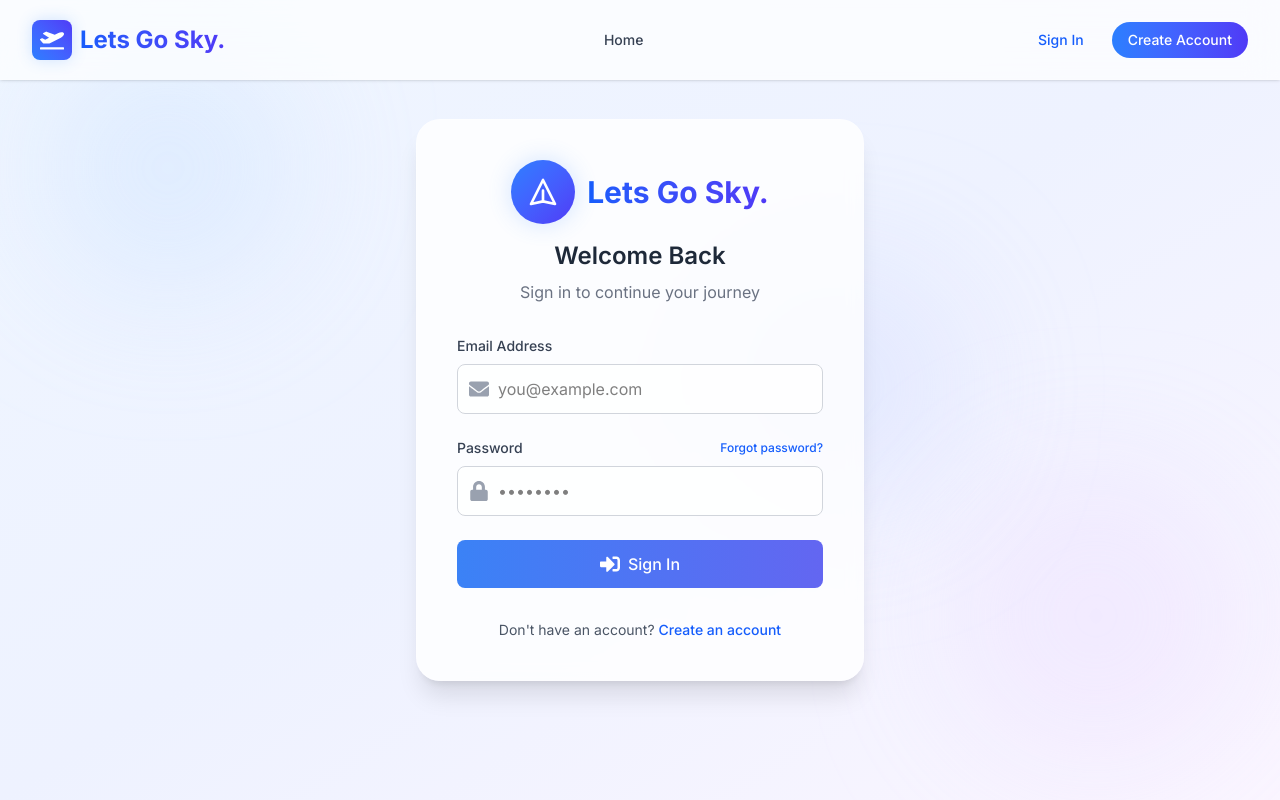
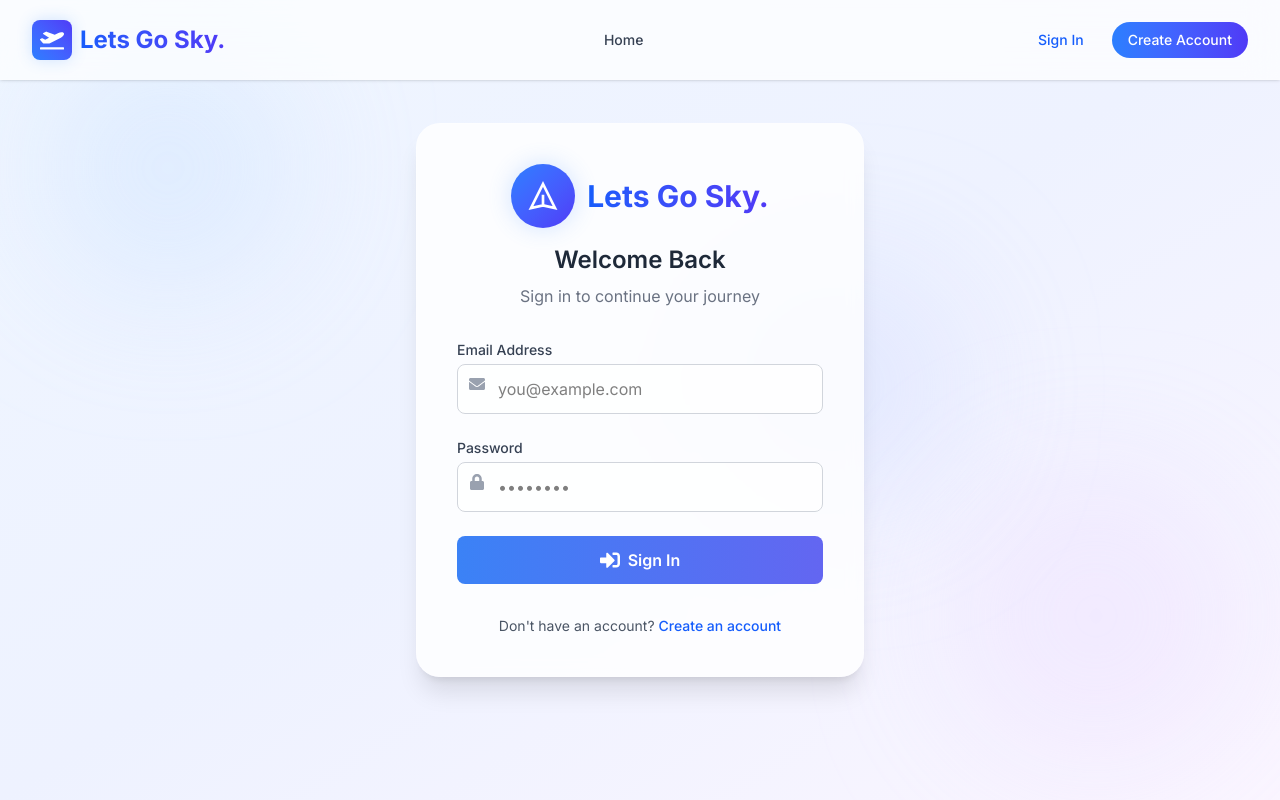
Before and after one commit to bansal-samarth/Lets-Go-Sky, a Next.js app in the folder client/: page /login in a window 1280 px wide. Shown: the top 800 px of the page. Built offline with nearby package versions, Linux system fonts and the light colour scheme.

Commit message:
fixed login 2

```diff
--- a/client/src/app/login/page.tsx
+++ b/client/src/app/login/page.tsx
@@ -1,25 +1,58 @@
+// src/app/login/page.tsx
 "use client";
 
-import React, { useState, useContext, FormEvent, Suspense } from 'react';
+import React, { useState, useContext, FormEvent, Suspense, lazy } from 'react';
 import { useRouter, useSearchParams } from 'next/navigation';
 import Link from 'next/link';
 import { motion } from 'framer-motion';
 import { AuthContext } from '../../context/AuthContext';
-import { FaEnvelope, FaLock, FaSignInAlt, FaSpinner } from 'react-icons/fa';
+import { FaEnvelope, FaLock, FaSignInAlt, FaSpinner, FaExclamationCircle } from 'react-icons/fa';
 
-// This component will use the search params hook
-function LoginForm({ from }: { from: string }) {
-  const [email, setEmail] = useState('');
+// Lazy-load the inner form so Suspense can catch the useSearchParams call
+const LoginForm = lazy(() => Promise.resolve({ default: InnerLoginForm }));
+
+export default function LoginPage() {
+  return (
+    <div className="min-h-screen w-full bg-gradient-to-br from-blue-50 via-indigo-50 to-purple-50 flex items-center justify-center p-4 relative overflow-hidden">
+      {/* Background blobs */}
+      <div className="absolute inset-0 z-0">
+        <div className="absolute top-10 left-10 w-64 h-64 bg-blue-200 rounded-full mix-blend-multiply filter blur-3xl opacity-30" />
+        <div className="absolute bottom-10 right-10 w-72 h-72 bg-purple-200 rounded-full mix-blend-multiply filter blur-3xl opacity-30" />
+        <div className="absolute top-1/3 right-1/4 w-60 h-60 bg-indigo-200 rounded-full mix-blend-multiply filter blur-3xl opacity-30" />
+      </div>
+
+      {/* Suspense boundary around the part that calls useSearchParams */}
+      <Suspense
+        fallback={
+          <div className="z-10 flex items-center justify-center">
+            <div className="animate-spin h-12 w-12 rounded-full border-t-4 border-blue-500" />
+          </div>
+        }
+      >
+        <LoginForm />
+      </Suspense>
+    </div>
+  );
+}
+
+// We define the inner form in the same file.
+// Because page.tsx is already "use client", this component can use hooks freely.
+function InnerLoginForm() {
+  const [email, setEmail]       = useState('');
   const [password, setPassword] = useState('');
-  const authContext = useContext(AuthContext);
-  const router = useRouter();
+  const authContext             = useContext(AuthContext);
+  const router                  = useRouter();
+  const searchParams            = useSearchParams();
+  const from                    = searchParams.get('from') || '/';
 
-  if (!authContext) return <div>Error: AuthContext not found.</div>;
+  if (!authContext) {
+    return <div className="p-4 bg-red-100 text-red-700 rounded">Error: AuthContext not found.</div>;
+  }
   const { login, authError, loading: authOpLoading, setAuthError } = authContext;
 
   const handleSubmit = async (e: FormEvent<HTMLFormElement>) => {
     e.preventDefault();
-    if (setAuthError) setAuthError(null);
+    setAuthError?.(null);
     const success = await login(email, password);
     if (success) router.replace(from);
   };
@@ -34,6 +67,7 @@ function LoginForm({ from }: { from: string }) {
       variants={fadeIn}
       transition={{ duration: 0.5 }}
     >
+      {/* Header */}
       <div className="text-center mb-8">
         <motion.div
           className="flex items-center justify-center"
@@ -42,9 +76,9 @@ function LoginForm({ from }: { from: string }) {
           transition={{ duration: 0.5, delay: 0.2 }}
         >
           <div className="relative">
-            <div className="absolute inset-0 bg-blue-500 rounded-full blur-md opacity-20"></div>
+            <div className="absolute inset-0 bg-blue-500 rounded-full blur-md opacity-20" />
             <div className="relative bg-gradient-to-br from-blue-500 to-indigo-600 text-white p-4 rounded-full">
-              <svg xmlns="http://www.w3.org/2000/svg" className="h-8 w-8" viewBox="0 0 24 24" fill="none" stroke="currentColor" strokeWidth="2" strokeLinecap="round" strokeLinejoin="round">
+              <svg xmlns="http://www.w3.org/2000/svg" className="h-8 w-8" viewBox="0 0 24 24" fill="none" stroke="currentColor" strokeWidth="2">
                 <path d="M12 19l9 2-9-18-9 18 9-2zm0 0v-8" />
               </svg>
             </div>
@@ -57,118 +91,74 @@ function LoginForm({ from }: { from: string }) {
         <p className="mt-2 text-gray-500">Sign in to continue your journey</p>
       </div>
 
+      {/* Auth error */}
       {authError && (
-        <div className="mb-6 bg-red-50 border-l-4 border-red-400 p-4 rounded-lg">
-          <div className="flex items-center">
-            <svg className="h-5 w-5 text-red-400 mr-3" viewBox="0 0 20 20" fill="currentColor">
-              <path fillRule="evenodd" d="M10 18a8 8 0 100-16 8 8 0 000 16zM8.707 7.293a1 1 0 00-1.414 1.414L8.586 10l-1.293 1.293a1 1 0 101.414 1.414L10 11.414l1.293 1.293a1 1 0 001.414-1.414L11.414 10l1.293-1.293a1 1 0 00-1.414-1.414L10 8.586 8.707 7.293z" clipRule="evenodd" />
-            </svg>
-            <span className="text-sm text-red-600">{authError}</span>
-          </div>
+        <div className="mb-6 bg-red-50 border-l-4 border-red-400 p-4 rounded-lg flex items-center text-red-600">
+          <FaExclamationCircle className="h-5 w-5 mr-2" />
+          <span>{authError}</span>
         </div>
       )}
 
+      {/* Form */}
       <form onSubmit={handleSubmit} className="space-y-6">
-        <div className="space-y-2">
+        {/* Email */}
+        <div>
           <label htmlFor="email-login" className="block text-sm font-medium text-gray-700">Email Address</label>
-          <div className="relative">
-            <div className="absolute inset-y-0 left-0 pl-3 flex items-center pointer-events-none">
-              <FaEnvelope className="h-5 w-5 text-gray-400" />
-            </div>
+          <div className="relative mt-1">
+            <FaEnvelope className="absolute left-3 top-3 text-gray-400" />
             <input
               id="email-login"
-              name="email"
               type="email"
-              autoComplete="email"
               required
               value={email}
-              onChange={(e) => setEmail(e.target.value)}
-              className="block w-full pl-10 pr-3 py-3 border border-gray-300 rounded-lg bg-white/70 focus:outline-none focus:ring-2 focus:ring-blue-500 focus:border-blue-500 transition-all duration-200"
+              onChange={e => setEmail(e.target.value)}
               placeholder="you@example.com"
+              className="w-full pl-10 pr-3 py-3 border border-gray-300 rounded-lg bg-white/70 focus:outline-none focus:ring-2 focus:ring-blue-500 transition"
             />
           </div>
         </div>
 
-        <div className="space-y-2">
-          <div className="flex items-center justify-between">
+        {/* Password */}
+        <div>
           <label htmlFor="password-login" className="block text-sm font-medium text-gray-700">Password</label>
-            <Link href="#" className="text-xs font-medium text-blue-600 hover:text-blue-500">Forgot password?</Link>
-          </div>
-          <div className="relative">
-            <div className="absolute inset-y-0 left-0 pl-3 flex items-center pointer-events-none">
-              <FaLock className="h-5 w-5 text-gray-400" />
-            </div>
+          <div className="relative mt-1">
+            <FaLock className="absolute left-3 top-3 text-gray-400" />
             <input
               id="password-login"
-              name="password"
               type="password"
-              autoComplete="current-password"
               required
               value={password}
-              onChange={(e) => setPassword(e.target.value)}
-              className="block w-full pl-10 pr-3 py-3 border border-gray-300 rounded-lg bg-white/70 focus:outline-none focus:ring-2 focus:ring-blue-500 focus:border-blue-500 transition-all duration-200"
+              onChange={e => setPassword(e.target.value)}
               placeholder="••••••••"
+              className="w-full pl-10 pr-3 py-3 border border-gray-300 rounded-lg bg-white/70 focus:outline-none focus:ring-2 focus:ring-blue-500 transition"
             />
           </div>
         </div>
 
-        <div>
+        {/* Submit */}
         <motion.button
           type="submit"
           disabled={authOpLoading}
-            className="w-full py-3 px-4 rounded-lg font-medium focus:outline-none focus:ring-2 focus:ring-offset-2 transition-all duration-200 flex justify-center items-center"
+          className="w-full py-3 rounded-lg font-semibold flex justify-center items-center focus:outline-none focus:ring-2 focus:ring-blue-500 transition"
           initial={{ y: 10, opacity: 0 }}
           animate={{ y: 0, opacity: 1 }}
           transition={{ delay: 0.3 }}
           whileHover={{ scale: 1.02 }}
-            style={{
-              backgroundImage: 'linear-gradient(to right, #3b82f6, #6366f1)',
-              color: '#fff'
-            }}
+          style={{ backgroundImage: 'linear-gradient(to right, #3b82f6, #6366f1)', color: '#fff' }}
         >
-            {authOpLoading ? (
-              <><FaSpinner className="animate-spin h-5 w-5 mr-2" />Signing In...</>
-            ) : (
-              <><FaSignInAlt className="h-5 w-5 mr-2" />Sign In</>
-            )}
+          {authOpLoading
+            ? <><FaSpinner className="animate-spin h-5 w-5 mr-2" />Signing In...</>
+            : <><FaSignInAlt className="h-5 w-5 mr-2" />Sign In</>
+          }
         </motion.button>
-        </div>
       </form>
 
-      <p className="mt-8 text-center text-sm text-gray-600">Don&apos;t have an account?{' '}
-        <Link href="/register" className="font-medium text-blue-600 hover:text-blue-500 hover:underline">Create an account</Link>
+      <p className="mt-8 text-center text-sm text-gray-600">
+        Don&apos;t have an account?{' '}
+        <Link href="/register" className="font-medium text-blue-600 hover:underline">
+          Create an account
+        </Link>
       </p>
     </motion.div>
   );
 }
-
-// Loading fallback for the Suspense boundary
-function LoginFormFallback() {
-  return (
-    <div className="z-10 w-full max-w-md backdrop-blur-sm bg-white/80 p-10 rounded-3xl shadow-xl border border-white/20 flex justify-center items-center">
-      <FaSpinner className="animate-spin h-8 w-8 text-blue-500" />
-    </div>
-  );
-}
-
-// Main page component that wraps the form in Suspense
-export default function LoginPage() {
-  // This component extracts the search params and passes them to the form
-  const searchParams = useSearchParams();
-  const from = searchParams.get('from') || '/';
-
-  return (
-    <div className="min-h-screen w-full bg-gradient-to-br from-blue-50 via-indigo-50 to-purple-50 flex items-center justify-center p-4 relative overflow-hidden">
-      {/* Background Blobs */}
-      <div className="absolute inset-0 z-0">
-        <div className="absolute top-10 left-10 w-64 h-64 bg-blue-200 rounded-full mix-blend-multiply filter blur-3xl opacity-30"></div>
-        <div className="absolute bottom-10 right-10 w-72 h-72 bg-purple-200 rounded-full mix-blend-multiply filter blur-3xl opacity-30"></div>
-        <div className="absolute top-1/3 right-1/4 w-60 h-60 bg-indigo-200 rounded-full mix-blend-multiply filter blur-3xl opacity-30"></div>
-      </div>
-
-      <Suspense fallback={<LoginFormFallback />}>
-        <LoginForm from={from} />
-      </Suspense>
-    </div>
-  );
-}
```
Lines whose indentation alone changed are shown as unchanged.
